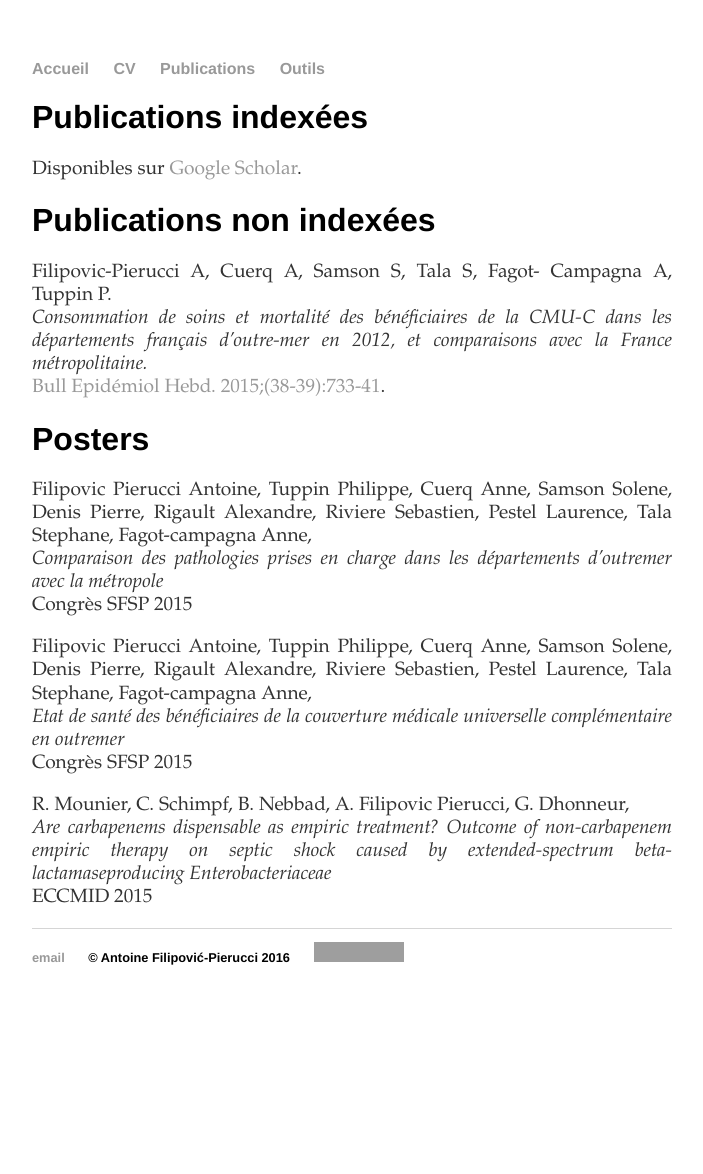
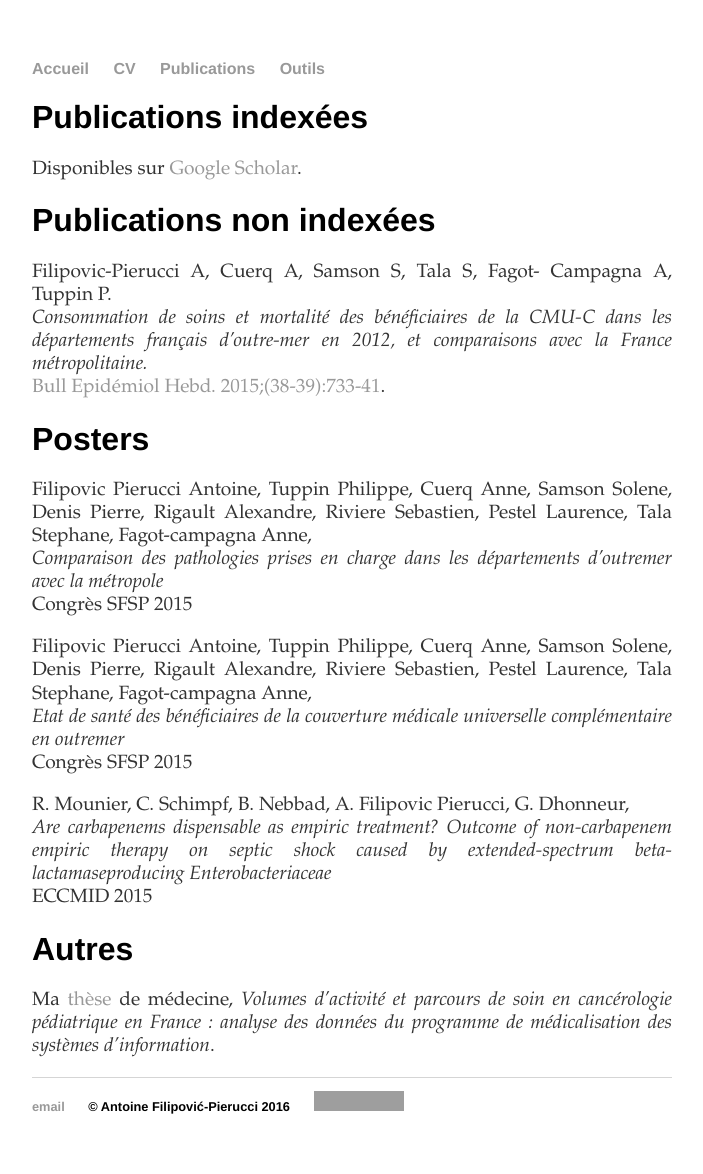
Before and after one commit to pierucci/pierucci.github.io, a Jekyll site: the page built from papers.md, in a window 1280 px wide. Shown: the whole page, without its empty margins (288-991 px from the left). Built offline with Jekyll 4.4.1, drawn with Linux system fonts in a browser that asks for light colours; before the commit the page ends 1025 px from its top, so only the background shows below that; grey boxes are pictures that could not be loaded.

Commit message:
add thesis link

```diff
--- a/papers.md
+++ b/papers.md
@@ -26,3 +26,7 @@ Congrès SFSP 2015
 R. Mounier, C. Schimpf, B. Nebbad, A. Filipovic Pierucci, G. Dhonneur,
 *Are carbapenems dispensable as empiric treatment? Outcome of non-carbapenem empiric therapy on septic shock caused by extended-spectrum beta-lactamaseproducing Enterobacteriaceae*
 ECCMID 2015
+
+# Autres
+
+Ma [thèse](files/these_version_finale.pdf) de médecine, *Volumes d’activité et parcours de soin en cancérologie pédiatrique en France : analyse des données du programme de médicalisation des systèmes d’information*.
```
